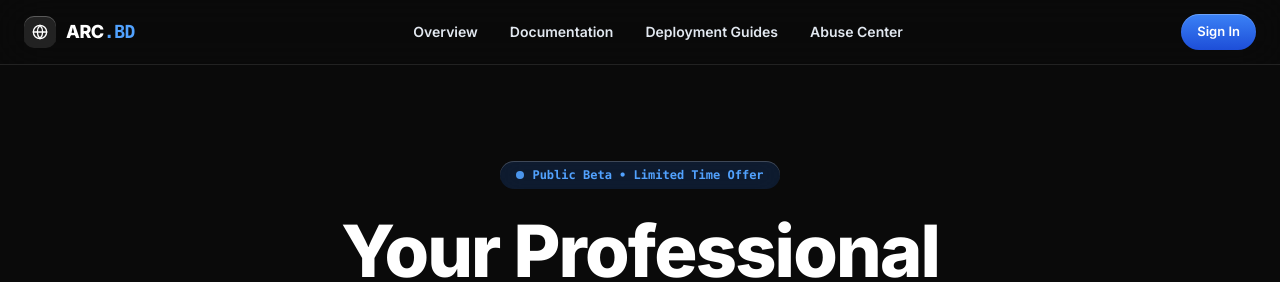
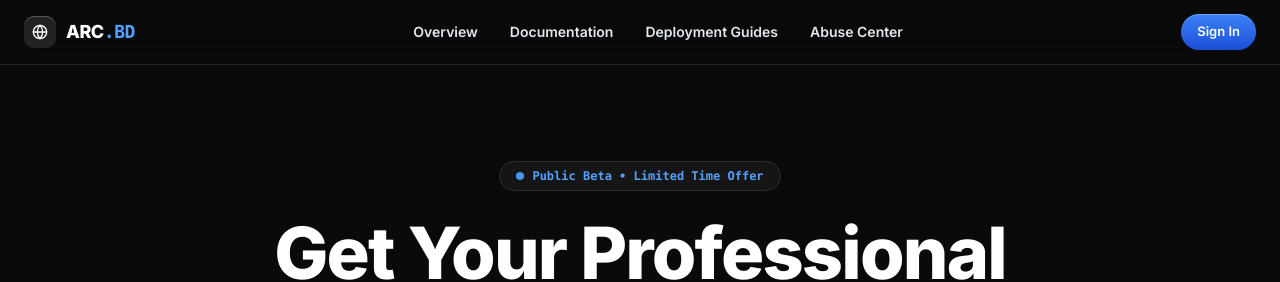
Before and after one commit to sheikhshariarnehal/Arc-Free-Domain, a Next.js app in the folder nextapp/: page / in a window 1280 px wide. Shown: the top 282 px of the page. Built offline with nearby package versions, Linux system fonts and the light colour scheme; no server answers.

Commit message:
fix: update status badge pill to clean glass style and update headline to Get Your Professional Domain Identity

```diff
--- a/nextapp/src/app/page.tsx
+++ b/nextapp/src/app/page.tsx
@@ -101,10 +101,10 @@ export default function LandingPage() {
       <main className="flex-1 flex flex-col items-center">
         {/* Perfectly Responsive & Impeccably Spaced Hero Section */}
         <section className="w-full max-w-4xl mx-auto text-center pt-12 pb-14 sm:pt-20 sm:pb-20 md:pt-24 md:pb-24 px-4 sm:px-6 flex flex-col items-center">
-          {/* Public Beta Status Badge Pill */}
+          {/* Crisp Minimal Status Badge Pill */}
           <Badge
             variant="outline"
-            className="mb-5 sm:mb-6 border-none bg-blue-500/15 backdrop-blur-md text-blue-400 font-semibold text-[10px] sm:text-xs font-mono py-1 sm:py-1.5 px-3.5 sm:px-4 rounded-full shadow-[inset_0_1px_0px_0_rgba(255,255,255,0.2)] flex items-center gap-2 hover:bg-blue-500/25 transition-all cursor-default select-none"
+            className="mb-5 sm:mb-6 border border-white/10 bg-white/5 backdrop-blur-md text-blue-400 font-semibold text-[10px] sm:text-xs font-mono py-1.5 px-4 rounded-full flex items-center gap-2 hover:bg-white/10 hover:border-white/20 transition-all cursor-default select-none shadow-none"
           >
             <span className="size-1.5 sm:size-2 rounded-full bg-blue-400 animate-pulse inline-block" />
             <span>Public Beta &bull; Limited Time Offer</span>
@@ -112,7 +112,7 @@ export default function LandingPage() {
 
           {/* Fluid Responsive Headline */}
           <h1 className="text-3xl sm:text-5xl md:text-6xl lg:text-7xl font-extrabold tracking-tight leading-[1.1] sm:leading-[1.05] mb-4 sm:mb-6 text-white max-w-3xl">
-            Your Professional <br className="hidden sm:inline" />
+            Get Your Professional <br className="hidden sm:inline" />
             <span className="text-blue-400 font-extrabold">
               Domain Identity
             </span>
```
